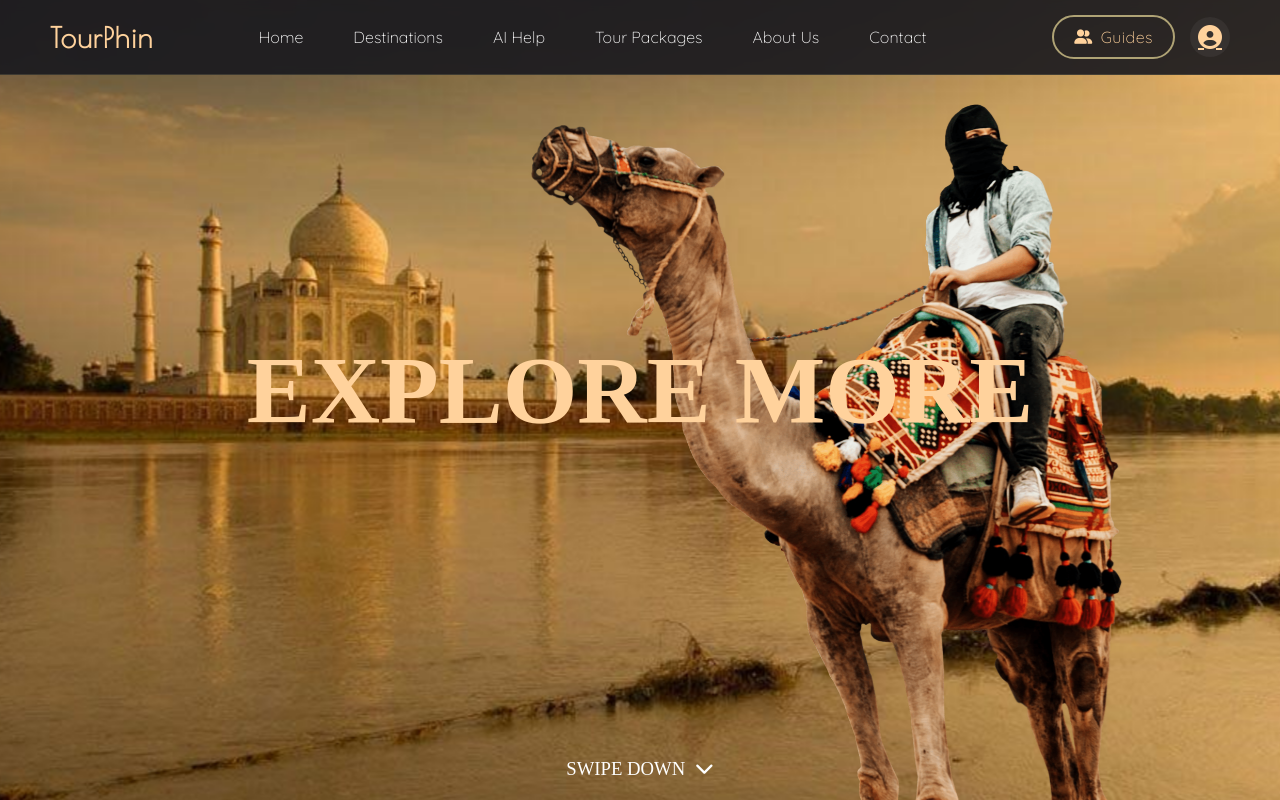
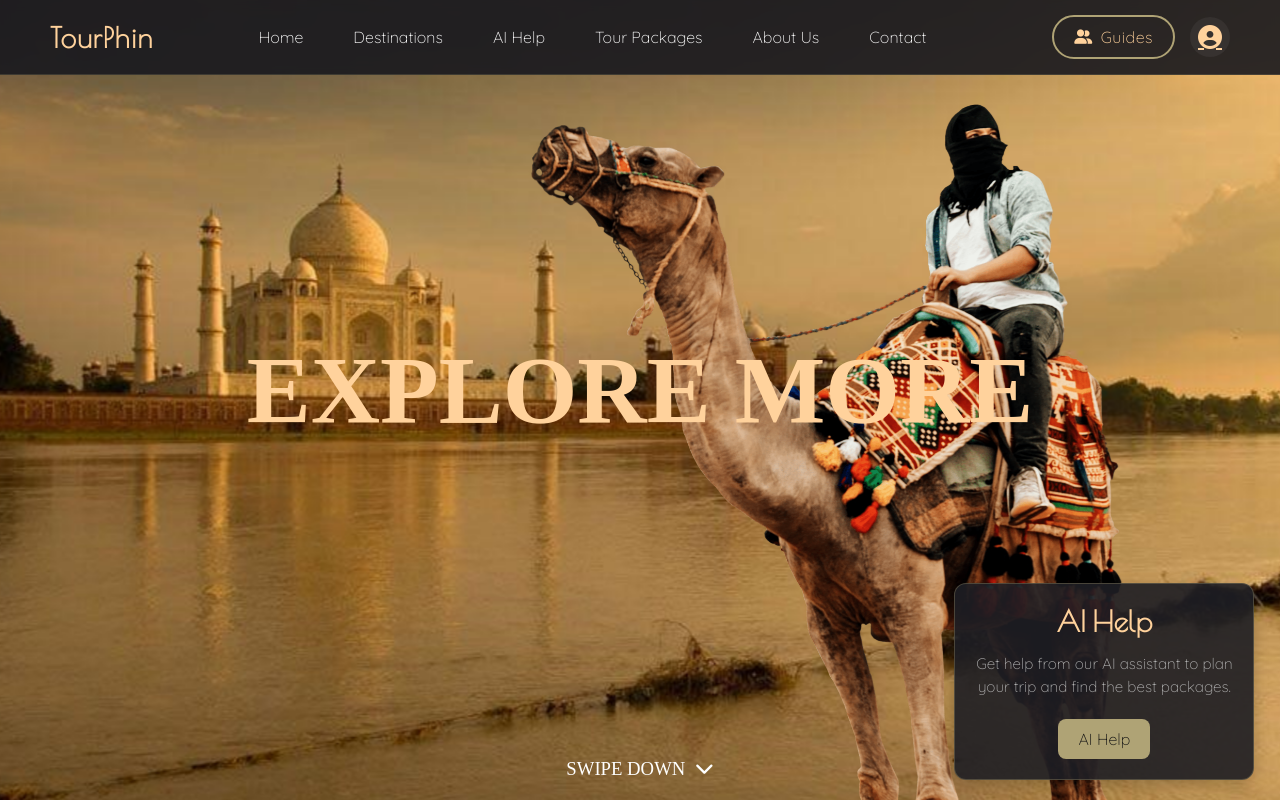
Before and after one commit to abhisekh5536/TourPhin, a React (Create React App) app: page / in a window 1280 px wide. Built offline with nearby package versions, Linux system fonts and the light colour scheme; no server answers.

Commit message:
feat(home): add AI help card component with styling
Add a new AI help card component to the home page that provides trip planning assistance. Includes responsive styling with hover effects and mobile-friendly behavior.

```diff
--- a/src/components/Home/Home.css
+++ b/src/components/Home/Home.css
@@ -67,6 +67,7 @@
   position: relative;
   z-index: 2;
   height: 100%;
+  width: 100%;
 }
 
 .exolore_swipe h1 {
@@ -506,3 +507,65 @@ section {
   font-size: 10px;
   margin-top: 2px;
 }
+
+.ai_help_card {
+  position: absolute;
+  background-color: rgba(30, 30, 36, 0.9);
+  border: 1px solid rgba(175, 163, 117, 0.3);
+  border-radius: 12px;
+  padding: 20px;
+  max-width: 300px;
+  margin: 20px auto;
+  text-align: center;
+  box-shadow: 0 5px 15px rgba(0, 0, 0, 0.2);
+  backdrop-filter: blur(5px);
+  transition: all 0.3s ease;
+  right: 2%;
+  bottom: 0;
+}
+
+.ai_help_card h2 {
+  color: #ffd29c;
+  font-family: 'Poiret One', cursive;
+  font-size: 1.8rem;
+  margin-bottom: 15px;
+
+}
+
+.ai_help_card p {
+  color: #b0b0b0;
+  font-family: 'Quicksand', sans-serif;
+  font-size: 0.95rem;
+  line-height: 1.5;
+  margin-bottom: 20px;
+}
+
+.ai_help_card a {
+  display: inline-block;
+  background-color: #afa375;
+  color: #121212;
+  padding: 10px 20px;
+  border-radius: 8px;
+  text-decoration: none;
+  font-family: 'Quicksand', sans-serif;
+  font-weight: 500;
+  transition: all 0.3s ease;
+}
+
+.ai_help_card a:hover {
+  background-color: #ffd29c;
+  transform: translateY(-2px);
+  box-shadow: 0 0 15px rgba(175, 163, 117, 0.4);
+}
+
+.ai_help_card:hover {
+  transform: translateY(-5px);
+  box-shadow: 0 10px 25px rgba(0, 0, 0, 0.3);
+  border-color: rgba(175, 163, 117, 0.5);
+}
+
+@media screen and (max-width: 992px) {
+  .ai_help_card {
+    display: none;
+  }
+}
--- a/src/components/Home/Home.js
+++ b/src/components/Home/Home.js
@@ -22,6 +22,14 @@ const Home = () => {
         <img src="/taaj.jpg" alt="Background" className="background" />
         <div className="exolore_swipe">
           <h1>EXPLORE MORE</h1>
+          <div>
+            {/* Ai help card */}
+            <div className="ai_help_card">
+              <h2>AI Help</h2>
+              <p>Get help from our AI assistant to plan your trip and find the best packages.</p>
+              <Link to="/aihelp">AI Help</Link>
+            </div>
+          </div>
           <h3 id="swipe_down" onClick={handleSwipeDownClick}>SWIPE DOWN <i className="fa-solid fa-chevron-down"></i></h3>
         </div>
       </div>
```
